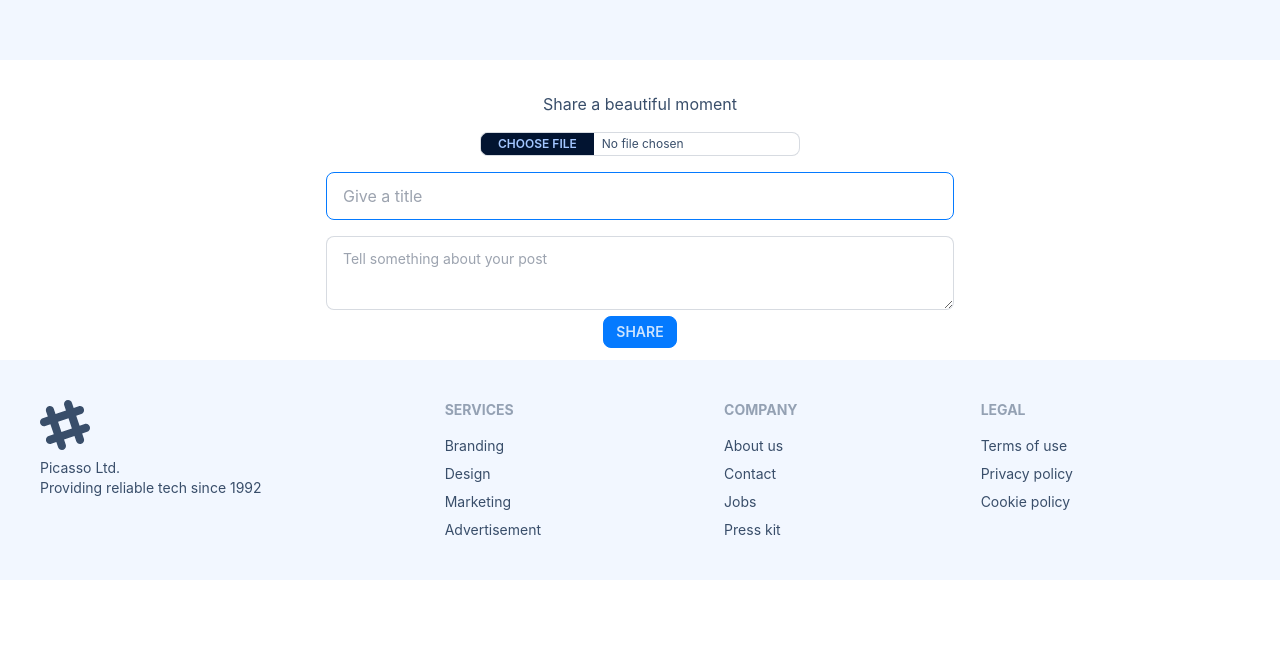
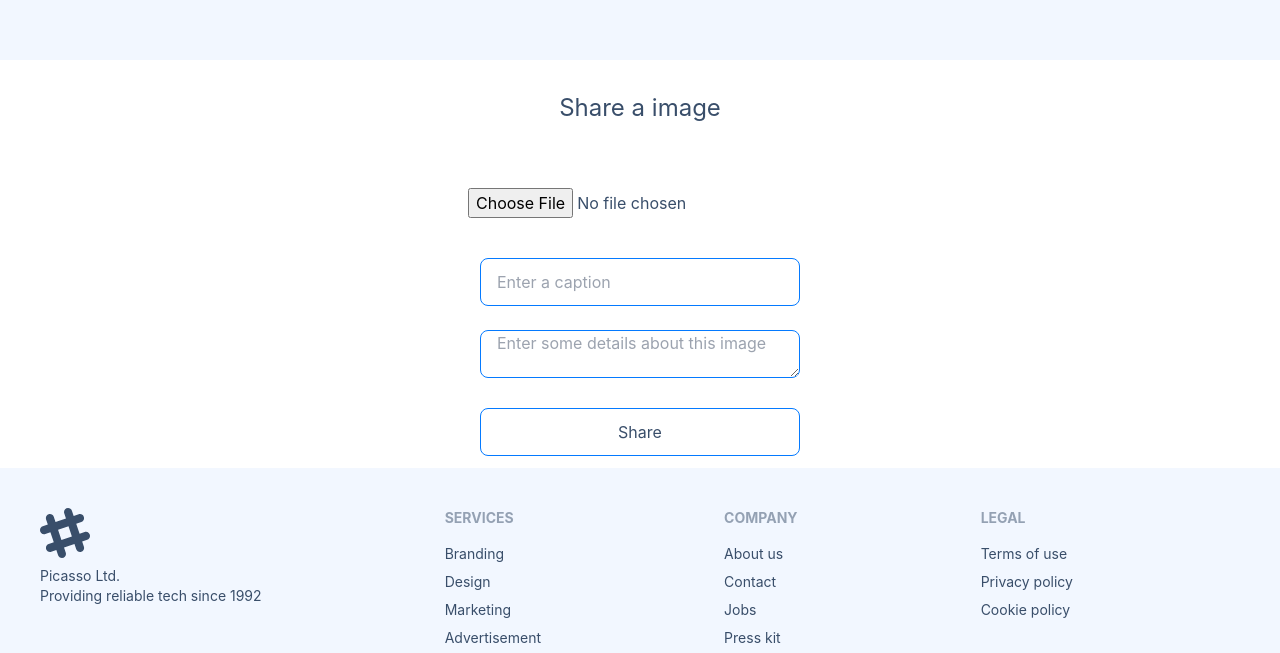
Before and after one commit to montasirazad/job-task-client-pHero, a React (Create React App) app: page / in a window 1280 px wide. Shown: the part 804-1457 px from the top of the page. Before the commit the page ends 1384 px from the top, so only its background shows below. Built offline with nearby package versions, Linux system fonts and the light colour scheme; no server answers.

Commit message:
image bb problem solved

```diff
--- a/src/Shared/Header/Header.js
+++ b/src/Shared/Header/Header.js
@@ -1,5 +1,4 @@
 import React, { useContext } from 'react';
-import img1 from '../../images/01.jpg'
 import { Link } from 'react-router-dom';
 import { AuthContext } from '../../Provider/AuthProvider';
 
--- a/src/Shared/NewPost/NewPost.js
+++ b/src/Shared/NewPost/NewPost.js
@@ -1,23 +1,58 @@
 import React from 'react';
-import axios from "axios";
-
+import { useForm } from "react-hook-form";
 
 
 const NewPost = () => {
 
 
+    const { register, handleSubmit } = useForm();
+    const imageHostKey = process.env.REACT_APP_image_bb_key;
+    console.log(imageHostKey);
+    const onSubmit = data => {
+
+        console.log(data.image[0]);
+        const image = data.image[0];
+        const formData = new FormData();
+        formData.append('image', image);
+        const url = `https://api.imgbb.com/1/upload?expiration=600&key=${imageHostKey}`
+        fetch(url, {
+            method: 'POST',
+            body: formData
+        })
+            .then(res => res.json())
+            .then(imgData => {
+                console.log(imgData);
+            })
+
+    }
 
 
 
-
-    const handleSubmit = e => {
-        e.preventDefault();
-        console.log('form submitted');
-    }
-
     return (
         <div className='p-3 mt-5 text-center '>
-            <form onSubmit={handleSubmit}>
+
+            <h2 className='text-2xl'>Share a image</h2> <br />
+            <form onSubmit={handleSubmit(onSubmit)}>
+                <input type="file" className='my-10'
+                    {...register("image")}
+                /> <br />
+                <input type="text"
+                    {...register("title")}
+                    placeholder="Enter a caption"
+                    className="input input-bordered input-primary w-full max-w-xs" />
+                <br /> <br />
+                <textarea type="textarea"
+                    {...register("details")}
+                    placeholder='Enter some details about this image'
+                    className="input input-bordered input-primary w-full max-w-xs" />
+                <br /> <br />
+
+                <button type='submit' className="input input-bordered input-primary w-full max-w-xs">Share</button>
+
+            </form>
+
+
+            {/* <form onSubmit={handleSubmit}>
                 <h2>Share a beautiful moment</h2>
                 <input type="file"
                     className="file-input file-input-bordered file-input-xs w-full max-w-xs mt-4" />
@@ -30,7 +65,7 @@ const NewPost = () => {
                 <br />
                 <button className='btn btn-primary btn-sm' type="submit" >Share</button>
 
-            </form>
+            </form> */}
 
         </div>
     );
```
